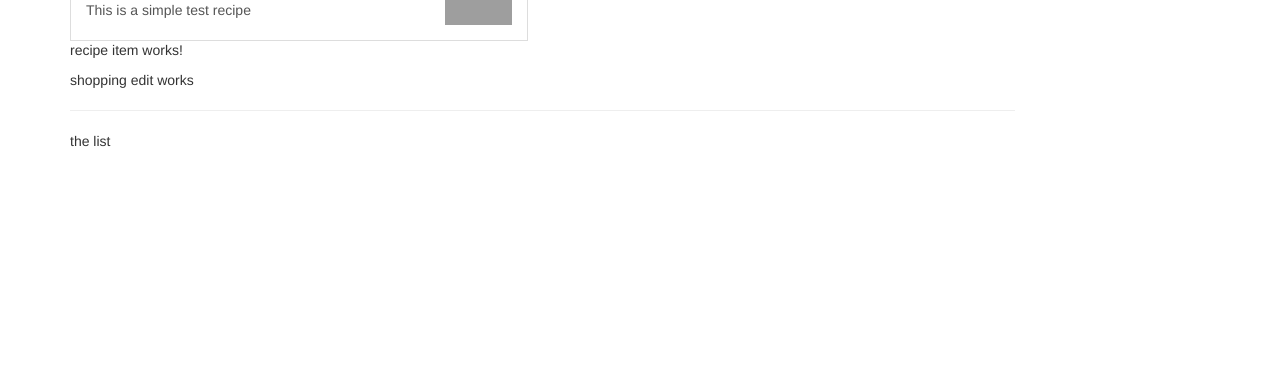
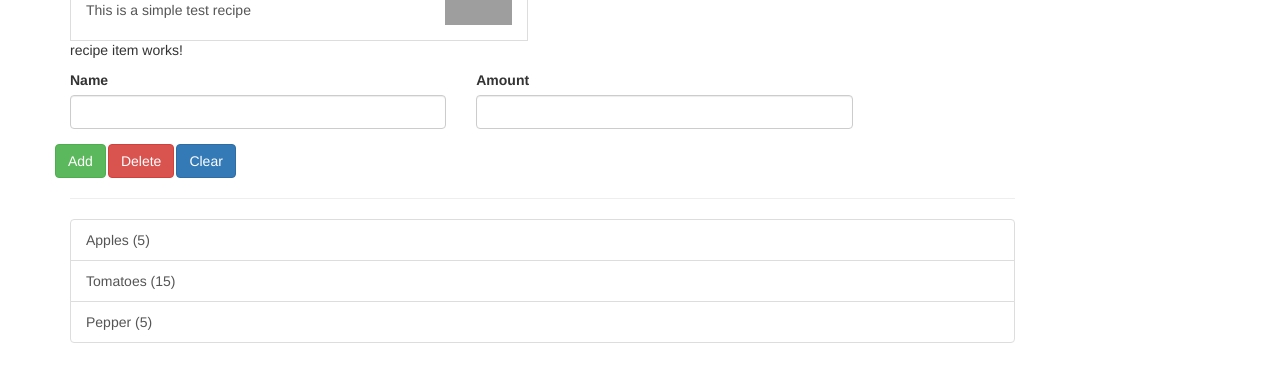
Before and after one commit to vanderson22/recipe-app, an Angular app: page / in a window 1280 px wide. Shown: the part 240-622 px from the top of the page. Built offline with nearby package versions, Linux system fonts and the light colour scheme; grey boxes are pictures that could not be loaded.

Commit message:
Shooping edit form

```diff
--- a/src/app/shopping-list/shopping-edit/shopping-edit.component.html
+++ b/src/app/shopping-list/shopping-edit/shopping-edit.component.html
@@ -1,2 +1,23 @@
-
-          shopping edit works
+<div class="row">
+    <div class="col-xs-12">
+        <form action="">
+            <div class="row">
+                <div class="col-sm-5 form-group">
+                    <label for="name">Name</label>
+                    <input type="text" id="name" class="form-control">
+                </div>
+                <div class="col-sm-5 form-group">
+                    <label for="amount">Amount</label>
+                    <input type="number" class="form-control" id="amount">
+                </div>
+                <div class="row">
+                    <div class="col-xs-12">
+                        <button class="btn btn-success" type="submit" style="margin-right: 2px;" >Add</button>
+                        <button class="btn btn-danger" type="button" style="margin-right: 2px;">Delete</button>
+                        <button class="btn btn-primary" type="button">Clear</button>
+                    </div>
+                </div>
+            </div>
+        </form>
+    </div>
+</div>
--- a/src/app/shopping-list/shopping-list.component.html
+++ b/src/app/shopping-list/shopping-list.component.html
@@ -4,6 +4,10 @@
     <div class="col-xs-10"> <!-- wide collumn-->
         <app-shopping-edit></app-shopping-edit>
         <hr />
-        <p> the list</p>
+       <ul class="list-group">
+           <a *ngFor="let ingredient of ingredients"  style="cursor: pointer" class="list-group-item">
+              {{ingredient.name}} ({{ingredient.amount}})
+        </a>
+       </ul>
     </div>
 </div>
--- a/src/app/shopping-list/shopping-list.component.ts
+++ b/src/app/shopping-list/shopping-list.component.ts
@@ -1,4 +1,5 @@
 import { Component, OnInit } from '@angular/core';
+import { Ingredient } from '../shared/ingredient.model';
 
 @Component({
   selector: 'app-shopping-list',
@@ -7,6 +8,9 @@
 })
 export class ShoppingListComponent implements OnInit {
 
+   ingredients: Ingredient[] =[
+         new Ingredient('Apples' , 5), new Ingredient('Tomatoes' , 15), new Ingredient('Pepper' , 5)
+   ];
   constructor() { }
 
   ngOnInit(): void {
```
Also changed, not shown: src/app/shared/ingredient.model.ts (added, +9 -0 lines).
